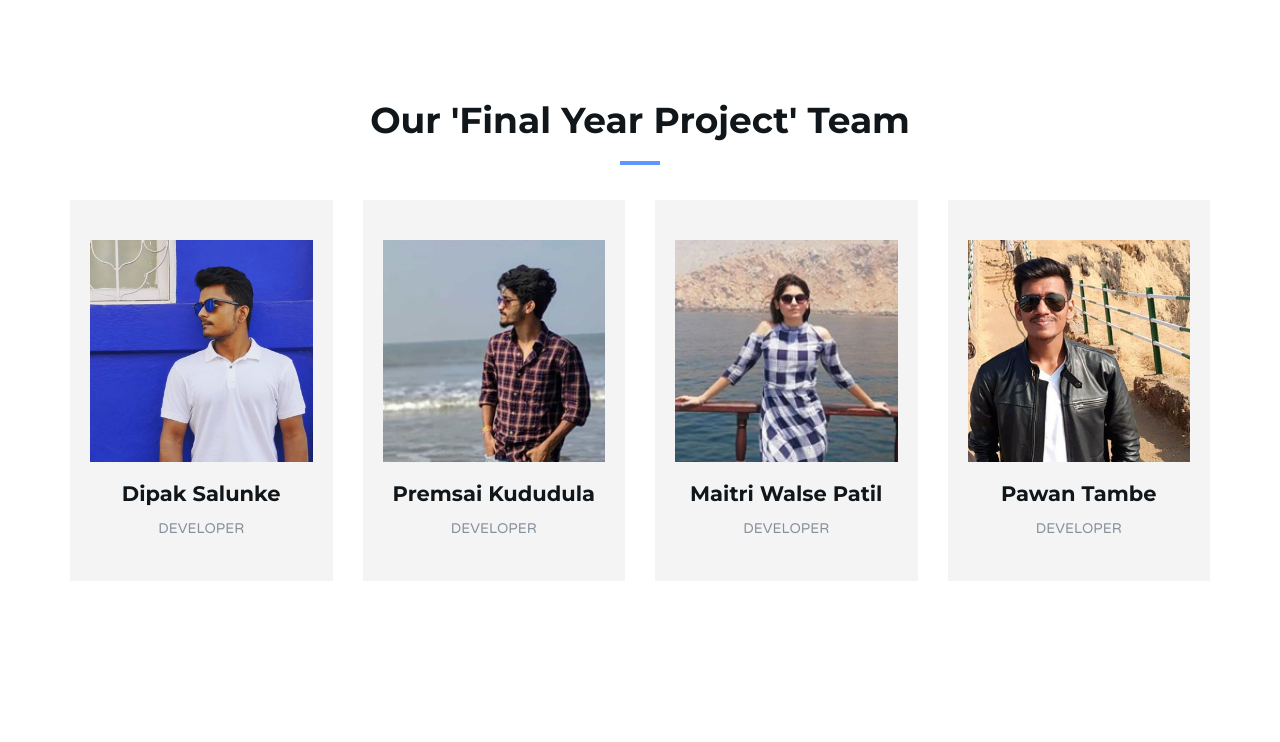
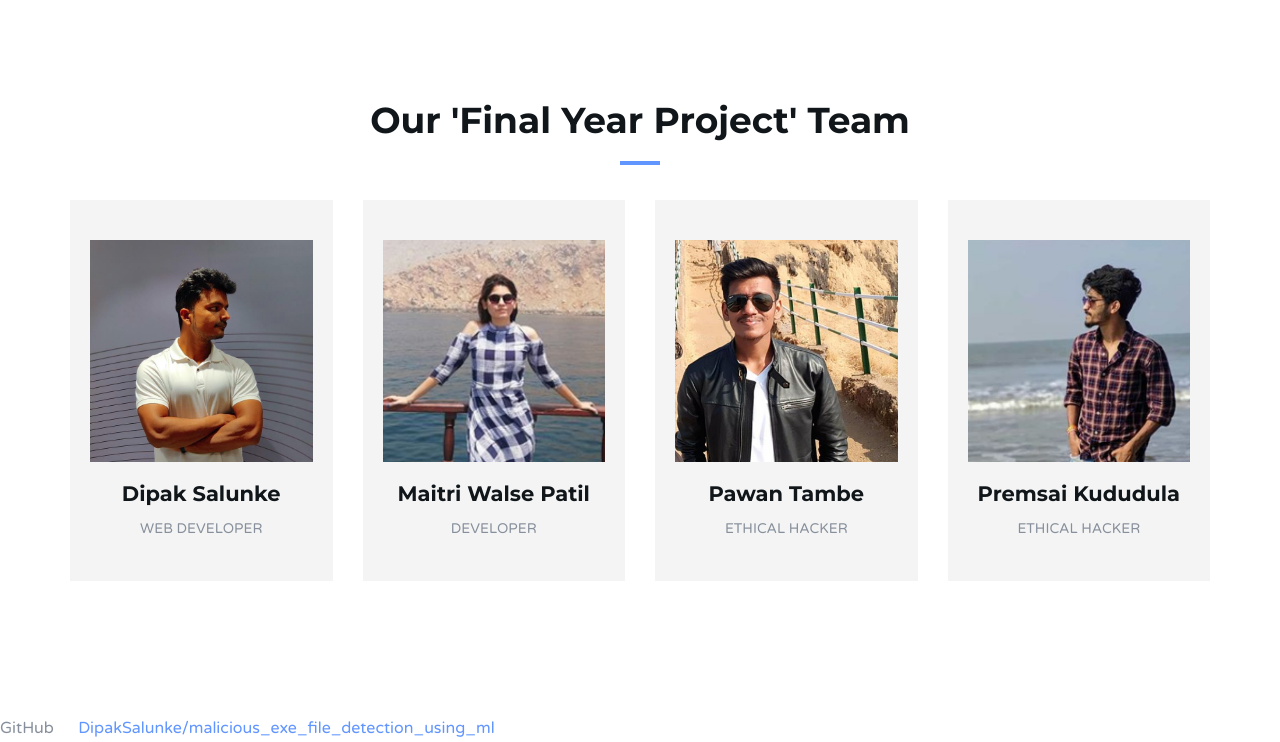
Before and after one commit to DipakSalunke/malicious_exe_file_detection_using-ml, a Flask app: page / in a window 1280 px wide. Shown: the part 1786-2528 px from the top of the page. Before the commit the page ends 2320 px from the top, so only its background shows below. Run offline with Flask 2, Linux system fonts and the light colour scheme; parts of the project's set-up code (start-up, migrations or seed data) failed here and were passed over; some libraries are stand-ins or nearby versions.

Commit message:
Update index.html

```diff
--- a/templates/index.html
+++ b/templates/index.html
@@ -54,7 +54,7 @@
 					<!-- Logo -->
 					<div class="navbar-brand">
 						<br>
-						<a href="index.html">
+						<a href="#">
 							<h3 style="color:black;" class="logo">Final Year Project</h3>
 							<h3 style="color:white;" class="logo-alt">Final Year Project</h3>
 						</a>
@@ -265,43 +265,22 @@
 				<div class="col-sm-3">
 					<div class="team">
 						<div class="team-img">
-							<img class="img-responsive" src="{{ url_for('static', filename="./img/dipak.PNG")}}" alt="">
+							<img class="img-responsive" src="{{ url_for('static', filename="./img/dipak.jfif")}}" alt="">
 							<div class="overlay">
 								<div class="team-social">
-									<a href="#"><i class="fa fa-facebook"></i></a>
-									<a href="#"><i class="fa fa-google-plus"></i></a>
-									<a href="#"><i class="fa fa-twitter"></i></a>
+									<a href="https://www.linkedin.com/in/dipak-salunke-304533154/"><i class="fa fa-linkedin"></i></a>
 								</div>
 							</div>
 						</div>
 						<div class="team-content">
 							<h3>Dipak Salunke</h3>
-							<span>Developer</span>
+							<span>Web Developer</span>
 						</div>
 					</div>
 				</div>
 				<!-- /team -->
 
-				<!-- team -->
-				<div class="col-sm-3">
-					<div class="team">
-						<div class="team-img">
-							<img class="img-responsive" src="{{ url_for('static', filename="./img/premsai.PNG")}}" alt="">
-							<div class="overlay">
-								<div class="team-social">
-									<a href="#"><i class="fa fa-facebook"></i></a>
-									<a href="#"><i class="fa fa-google-plus"></i></a>
-									<a href="#"><i class="fa fa-twitter"></i></a>
-								</div>
-							</div>
-						</div>
-						<div class="team-content">
-							<h3>Premsai Kududula</h3>
-							<span>Developer</span>
-						</div>
-					</div>
-				</div>
-				<!-- /team -->
+
 
 				<!-- team -->
 				<div class="col-sm-3">
@@ -311,8 +290,6 @@
 							<div class="overlay">
 								<div class="team-social">
 									<a href="#"><i class="fa fa-facebook"></i></a>
-									<a href="#"><i class="fa fa-google-plus"></i></a>
-									<a href="#"><i class="fa fa-twitter"></i></a>
 								</div>
 							</div>
 						</div>
@@ -332,15 +309,31 @@
 							<img class="img-responsive" src="{{ url_for('static', filename="./img/pawan.PNG")}}" alt="">
 							<div class="overlay">
 								<div class="team-social">
-									<a href="#"><i class="fa fa-facebook"></i></a>
-									<a href="#"><i class="fa fa-google-plus"></i></a>
-									<a href="#"><i class="fa fa-twitter"></i></a>
+									<a href="https://www.linkedin.com/in/pawan-tambe-a695a715a/"><i class="fa fa-linkedin"></i></a>
 								</div>
 							</div>
 						</div>
 						<div class="team-content">
 							<h3>Pawan Tambe</h3>
-							<span>Developer</span>
+							<span>Ethical Hacker</span>
+						</div>
+					</div>
+				</div>
+				<!-- /team -->
+								<!-- team -->
+				<div class="col-sm-3">
+					<div class="team">
+						<div class="team-img">
+							<img class="img-responsive" src="{{ url_for('static', filename="./img/premsai.PNG")}}" alt="">
+							<div class="overlay">
+								<div class="team-social">
+									<a href="https://www.linkedin.com/in/premsaikududula/"><i class="fa fa-linkedin"></i></a>
+								</div>
+							</div>
+						</div>
+						<div class="team-content">
+							<h3>Premsai Kududula</h3>
+							<span>Ethical Hacker</span>
 						</div>
 					</div>
 				</div>
@@ -354,7 +347,21 @@
 	</div>
 	<!-- /Team -->
 
+<div class="limit-width flex items-center flex-wrap">
+          <div class="flex items-center pv1 pr4 lh-copy">
+      <span class="dn inline-flex-l f5 b gray pr1">GitHub</span>
+      <a href="https://github.com/DipakSalunke/malicious_exe_file_detection_using_ml" class="flex items-center code f6" title="opens in a new window" target="_blank">
+        <svg style="height: 16px; width: 16px;" id="malibu-icon-svg-ember91" class="icon malibu-icon fill-dark-gray mr1 nudge-up--1" data-test-icon-name="service-github-16" aria-labelledby="malibu-icon-ember91" data-test-target="malibu-icon" aria-hidden="false" role="img">
+    <title id="malibu-icon-ember91">GitHub repository</title>
+  <use xmlns:xlink="http://www.w3.org/1999/xlink" xlink:href="#service-github-16"></use>
+</svg>
 
+        DipakSalunke/malicious_exe_file_detection_using_ml
+      </a>
+    </div>
+
+<!---->
+    </div>
 
 
 
```
